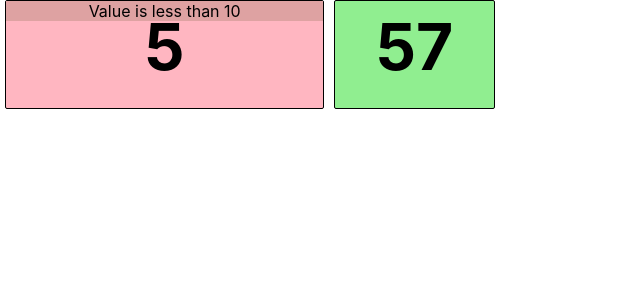
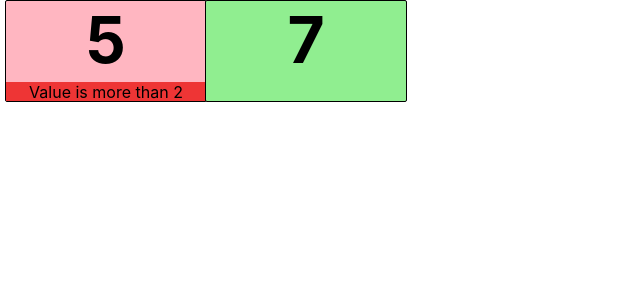
Before and after one commit to AKAlexsey/second_exercise, a React (Create React App) app: page / in a window 1280 px wide. Shown: the top 300 px of the page, without its empty margins (0-640 px from the left). Built offline with nearby package versions, Linux system fonts and the light colour scheme.

Commit message:
main added context for indicators started updated CSS classes

```diff
--- a/package.json
+++ b/package.json
@@ -3,12 +3,13 @@
   "version": "0.1.0",
   "private": true,
   "dependencies": {
+    "@fortawesome/react-fontawesome": "^0.2.0",
     "@testing-library/jest-dom": "^5.16.5",
     "@testing-library/react": "^13.4.0",
     "@testing-library/user-event": "^13.5.0",
     "react": "^18.2.0",
     "react-dom": "^18.2.0",
-    "react-scripts": "5.0.1",
+    "react-scripts": "^2.1.3",
     "web-vitals": "^2.1.4"
   },
   "scripts": {
--- a/src/App.js
+++ b/src/App.js
@@ -1,10 +1,12 @@
-import MetricAlarmIndicator from './MetricAlarmIndicator'
+import MetricAlarmIndicator from './MetricAlarmIndicator';
+import { MORE_SIGN, LESS_SIGN } from './metricAlarmContext';
+import React from 'react';
 
 function App() {
   return (
     <div className="twin_components">
-      <MetricAlarmIndicator metric={5} />
-      <MetricAlarmIndicator metric={57} />
+      <MetricAlarmIndicator id={1} value={5} sign={MORE_SIGN} limitValue={2} />
+      <MetricAlarmIndicator id={1} value={7} sign={LESS_SIGN} limitValue={5} />
     </div>
   );
 }
--- a/src/MetricAlarmIndicator.js
+++ b/src/MetricAlarmIndicator.js
@@ -1,23 +1,50 @@
+import React, { useState, useEffect } from 'react';
+import { getPredicateFunction, makeMetricAlarmIndicatorState } from './metricAlarmContext';
+
+const alarmFunction = (state) => {
+  const { value, sign, limitValue } = state;
+  const predicate = getPredicateFunction(sign, limitValue);
+  return predicate(value);
+};
+
 function MetricAlarmIndicator( props ) {
-    const { metric } = props;
-    const alarmCondition  = (value) => { return value < 10; };
-    const errorMessage = 'Value is less than 10';
-    const alarm = alarmCondition(metric);
+    const { value, sign, limitValue, alarmMessage, edit = false } = props;
+
+    const [componentState, updateComponentState] = useState(makeMetricAlarmIndicatorState({ value, sign, limitValue, alarmMessage }));
+    const [alarm, setAlarm] = useState(alarmFunction(componentState));
+    const [editMode, setEditMode] = useState(edit);
+
+    useEffect(
+      () => {
+        setAlarm(alarmFunction(componentState));
+      },
+      [componentState.value, componentState.sign, componentState.limitValue ]
+    )
 
 
+    if (editMode) {
+      return (
+        <div className='metric_alarm_indicator'>
+          <div className="metric">
+            { componentState.value }
+          </div>
+        </div>
+      );
+    } else {
     return (
-      <div className={alarm?'metric_alarm_indicator run_indicator_alarm':'metric_alarm_indicator'}>
+      <div className={alarm?'metric_alarm_indicator run_indicator_alarm':'metric_alarm_indicator indicator_ok'}>
+        <div className="metric">
+          { componentState.value }
+        </div>
         {
           alarm &&
             <div className="alarm_message">
-              { errorMessage }
+              { componentState.alarmMessage }
             </div>
         }
-        <div className="metric">
-          { metric }
-        </div>
       </div>
     );
+    }
   }
 
   export default MetricAlarmIndicator;
--- a/src/index.css
+++ b/src/index.css
@@ -8,19 +8,21 @@ body {
 }
 
 :root {
-  --alarm-size: 7px;
+  --alarm-height: 19px;
+  --indicator-width: 200px;
+  --indicator-height: 100px;
 }
 
-
 .twin_components {
-  display: flex;
-  width: 500px;
+  width: calc(var(--indicator-width) * 2);
+  display: grid;
   justify-content: space-between;
+  grid-template-columns: var(--indicator-width) var(--indicator-width);
 }
 
 .metric_alarm_indicator {
-  width: 100px;
-  height: 100px;
+  width: var(--indicator-width);
+  height: var(--indicator-height);
   background-color: lightgreen;
   text-align: center;
   margin-left: 5px;
@@ -29,56 +31,25 @@ body {
   border: 1px black solid;
   border-radius: 2px;
   position: relative;
-  padding-top: var(--alarm-size);
+  padding-bottom: var(--alarm-size);
+  display: flex;
 }
 
 .metric_alarm_indicator.run_indicator_alarm {
   background-color: lightpink;
-  flex: 2;
+}
+
+.metric_alarm_indicator .metric {
+  width: 100%;
 }
 
 .alarm_message {
   font-size: 1rem;
-  animation: bgColor 2s infinite linear;
   position: absolute;
-  top: 0px;
   width: 100%;
-  position: absolute;
-  top: 0px;
-}
-
-@keyframes bgColor {
-  12.5% {
-    background-color: #dda9a9;
-  }
-
-  25% {
-    background-color: #ea5454;
-  }
-
-  37.5% {
-    background-color: #ee3535;
-  }
-
-  50% {
-    background-color: #FF0000;
-  }
-
-  62.5% {
-    background-color: #FF0000;
-  }
-
-  75% {
-    background-color: #ee3535;
-  }
-
-  87.5% {
-    background-color: #ea5454;
-  }
-
-  100% {
-    background-color: #dda9a9;
-  }
+  bottom: 0px;
+  background-color: #ee3535;
+  height: var(--alarm-height);
 }
 
 .metric {
--- /dev/null
+++ b/src/metricAlarmContext.js
@@ -0,0 +1,54 @@
+const DEFAULT_VALUE = 0;
+const MORE_SIGN = '>';
+const LESS_SIGN = '<';
+const EQUAL_SIGN = '=';
+const NOT_EQUAL_SIGN = '!=';
+
+export { MORE_SIGN, LESS_SIGN, EQUAL_SIGN, NOT_EQUAL_SIGN }
+
+const makeMetricAlarmIndicatorState = (defaultParams = {}) => {
+    const { id, value = DEFAULT_VALUE, sign = MORE_SIGN, limitValue = DEFAULT_VALUE } = defaultParams;
+    const alarmMessage = defaultParams.alarmMessage?defaultParams.alarmMessage:makeAlarmMessage(sign, limitValue);
+
+    return { id, value, sign, limitValue, alarmMessage };
+}
+
+const makeAlarmMessage = (sign, limitValue) => {
+    switch(sign) {
+        case MORE_SIGN:
+            return `Value is more than ${limitValue}`;
+            break;
+        case LESS_SIGN:
+            return `Value is less than ${limitValue}`;
+            break;
+        case EQUAL_SIGN:
+            return `Value is equal to ${limitValue}`;
+            break;
+        case NOT_EQUAL_SIGN:
+            return `Value is not equal to ${limitValue}`;
+            break;
+        default:
+            return `Message for given sign ${sign}`;
+    }
+}
+
+const getPredicateFunction = (sign, limitValue) => {
+    switch(sign) {
+        case MORE_SIGN:
+            return (value) => value > limitValue;
+            break;
+        case LESS_SIGN:
+            return (value) => value < limitValue;
+            break;
+        case EQUAL_SIGN:
+            return (value) => value === limitValue;
+            break;
+        case NOT_EQUAL_SIGN:
+            return (value) => value !== limitValue;
+            break;
+        default:
+            return (_value) => false
+    }
+}
+
+export { makeMetricAlarmIndicatorState, getPredicateFunction }
```
Also changed, not shown: 2 other files (tests, documents, lock files or other folders).
